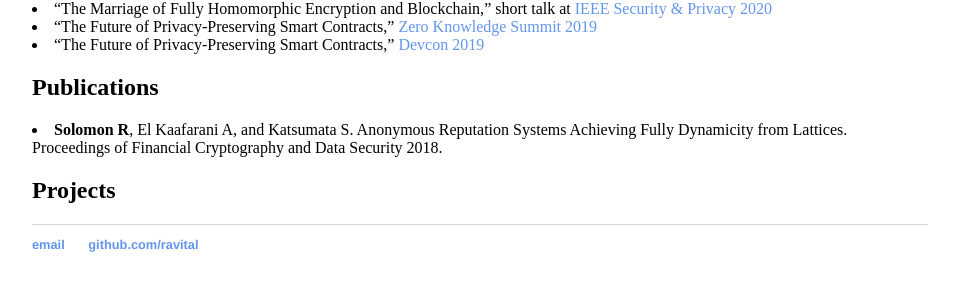
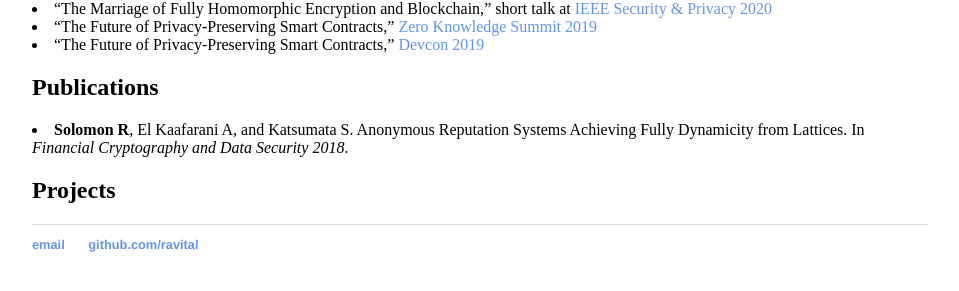
Before and after one commit to ravital/ravital.github.io, a Jekyll site: the page built from about/index.html, in a window 1280 px wide. Shown: the part 295-586 px from the top of the page, without its empty margins (160-1119 px from the left). Built offline with Jekyll 4.4.1, drawn with Linux system fonts in a browser that asks for light colours.

Commit message:
Update index.html

```diff
--- a/about/index.html
+++ b/about/index.html
@@ -13,7 +13,7 @@
 			<li><q>The Future of Privacy-Preserving Smart Contracts,</q> <a href="https://archive.devcon.org/">Devcon 2019</a></li>
 
 			<h2>Publications</h2>
-			<li><strong>Solomon R</strong>, El Kaafarani A, and Katsumata S. Anonymous Reputation Systems Achieving Fully Dynamicity from Lattices. Proceedings of Financial Cryptography and Data Security 2018.</li>
+			<li><strong>Solomon R</strong>, El Kaafarani A, and Katsumata S. Anonymous Reputation Systems Achieving Fully Dynamicity from Lattices. In <i>Financial Cryptography and Data Security 2018</i>.</li>
 
 			<h2>Projects</h2>
 
```
